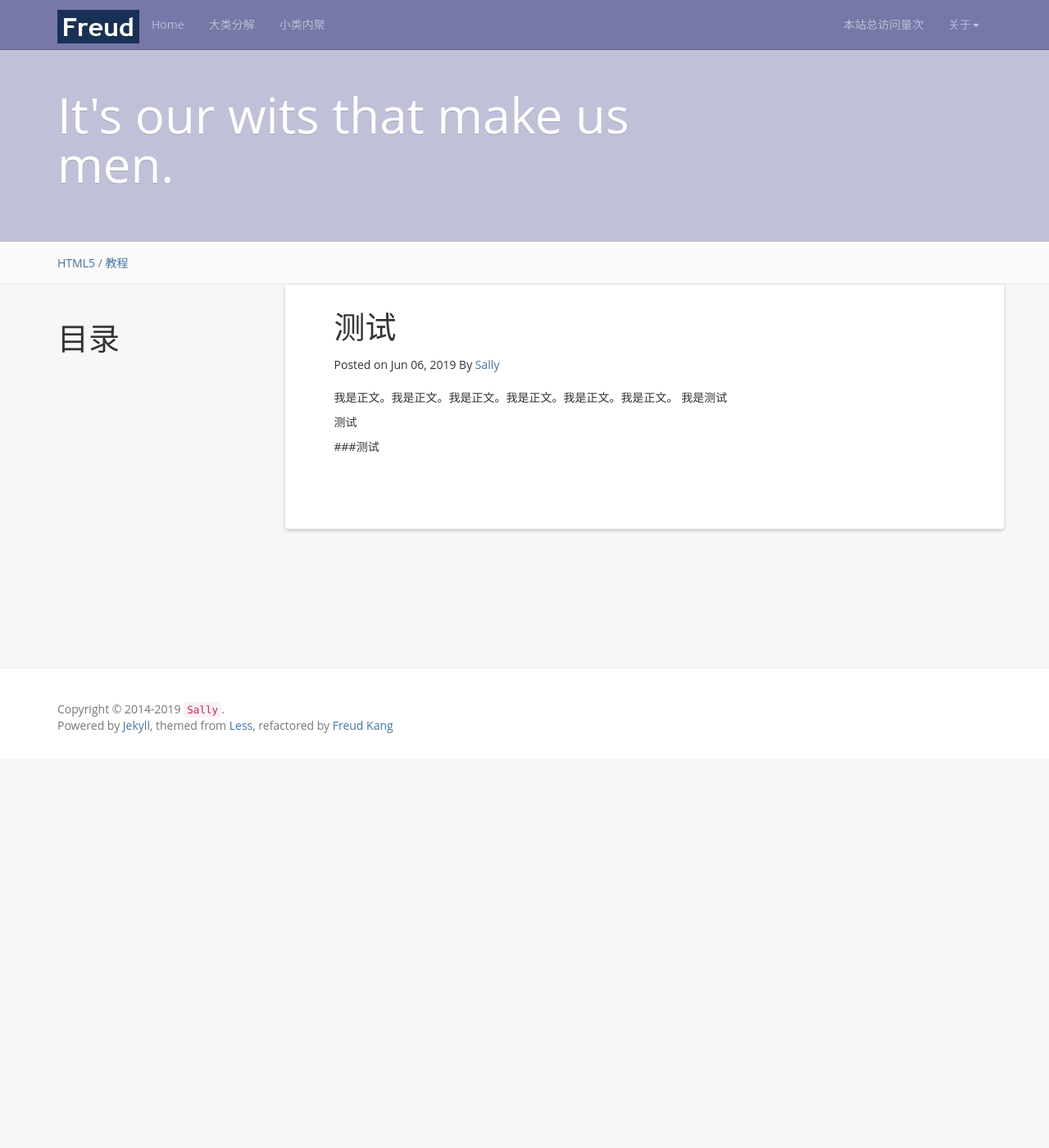
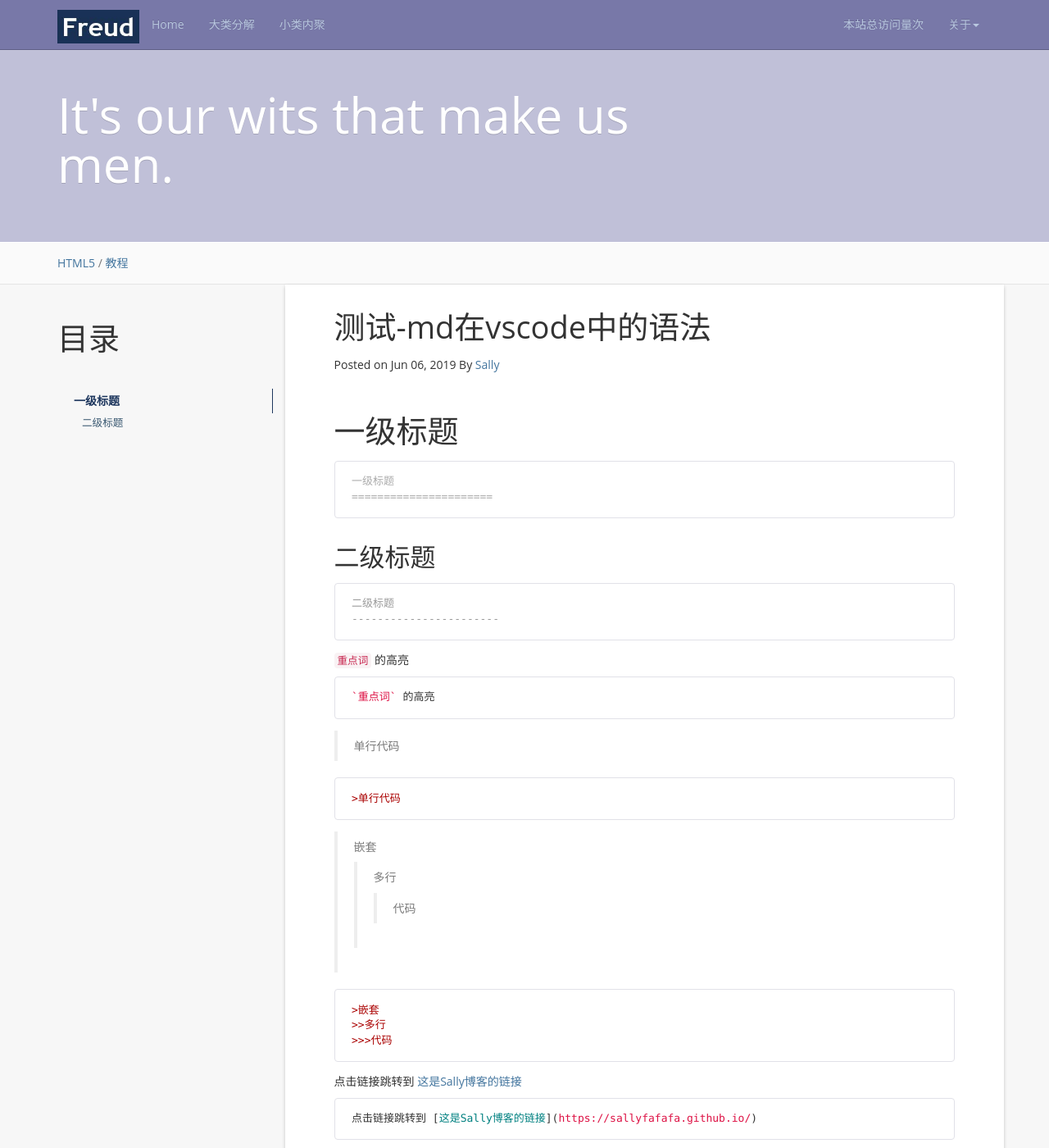
Before and after one commit to Sallyfafafa/Sallyfafafa.github.io, a Jekyll site: the page built from _posts/2019-06-06-test.md, in a window 1280 px wide and 1400 px high. Shown: the whole window at 82% size. Built offline with Jekyll 4.4.1, drawn with Linux system fonts in a browser that asks for light colours; nearby versions of some CDN libraries; a script that is not in the unit is left out; comment, search, counter and statistics services are not loaded; some of the changed text lies outside the part shown.

Commit message:
md语法

````diff
--- a/_posts/2019-06-06-test.md
+++ b/_posts/2019-06-06-test.md
@@ -1,7 +1,7 @@
 ---
 layout: post
 #标题配置
-title:  测试
+title:  测试-md在vscode中的语法
 #时间配置
 date:   2019-06-06 20:52:00 +0800
 #大类配置
@@ -13,10 +13,96 @@ tag: 教程
 * content
 {:toc}
 
+一级标题
+===============
 
-我是正文。我是正文。我是正文。我是正文。我是正文。我是正文。
-我是测试
 
-测试
+```markdown
+一级标题
+======================
+```
 
-###测试
+二级标题
+----------------
+```md
+二级标题
+-----------------------
+```
+
+
+`重点词` 的高亮
+
+```md
+`重点词` 的高亮
+```
+
+
+>单行代码
+
+
+```md
+>单行代码
+```
+
+
+>嵌套
+>>多行
+>>>代码
+
+```md
+>嵌套
+>>多行
+>>>代码
+```
+
+点击链接跳转到 [这是Sally博客的链接](https://sallyfafafa.github.io/)
+
+```md
+点击链接跳转到 [这是Sally博客的链接](https://sallyfafafa.github.io/)
+```
+
+
+内联<span style="color:red;">css</span>样式
+
+```md
+内联<span style="color:red;">css</span>样式
+```
+
+~~删除线~~用两个对称的'~'
+
+```md
+~~删除线~~用两个对称的'~'
+```
+
+
+这些都是比较常用的md语法，还有很多我没有写进去，可以参考[这个博客](https://www.cnblogs.com/shawWey/p/8931697.html)
+
+下边这个似乎不好用
+
+
+#h1
+
+##h2
+
+###h3
+
+####h4
+
+#####h5
+
+######h6
+
+```md
+#h1
+
+##h2
+
+###h3
+
+####h4
+
+#####h5
+
+######h6
+
+```
````
Also changed, not shown: _posts/2019-06-07-svg视口坐标形状.md (added, +40 -0 lines).
